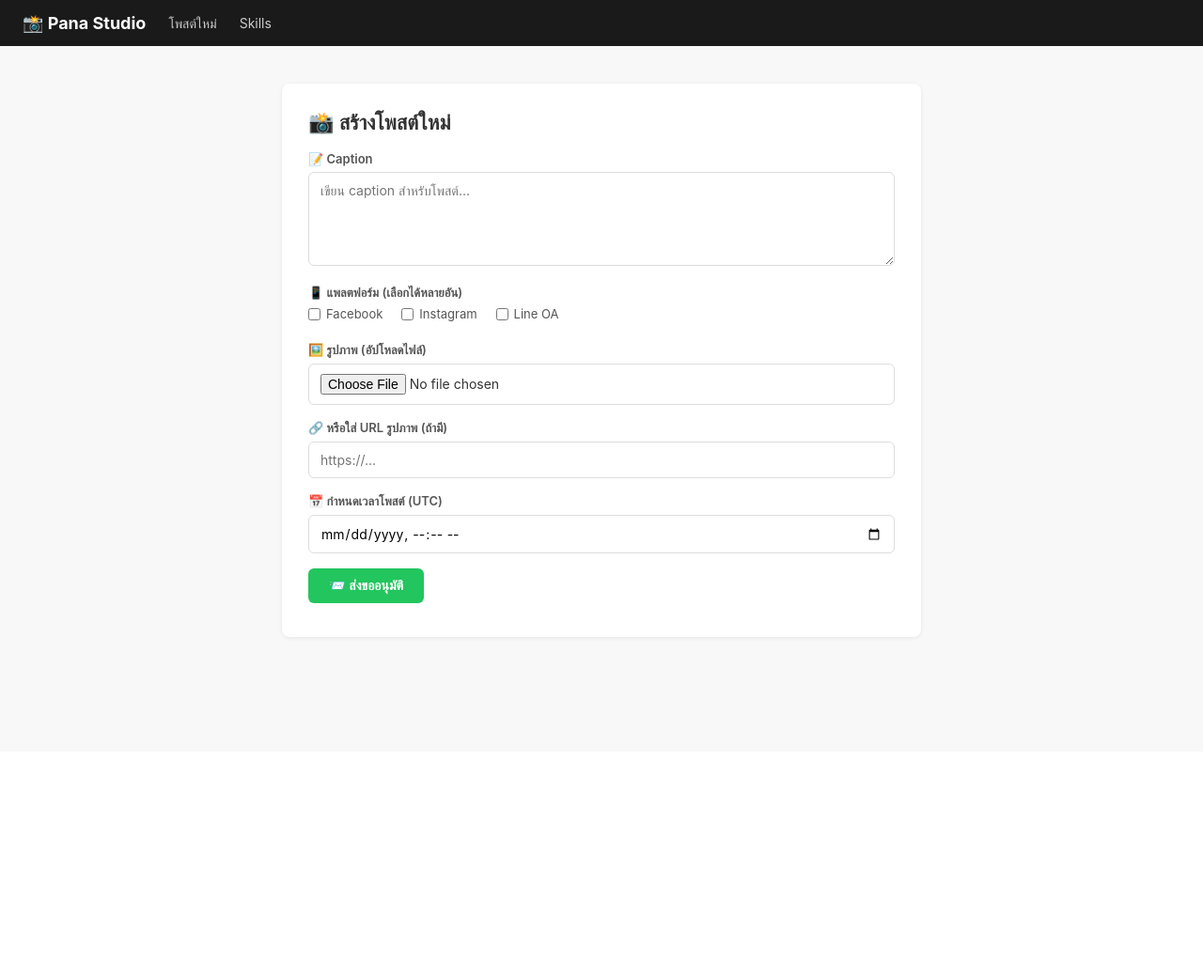
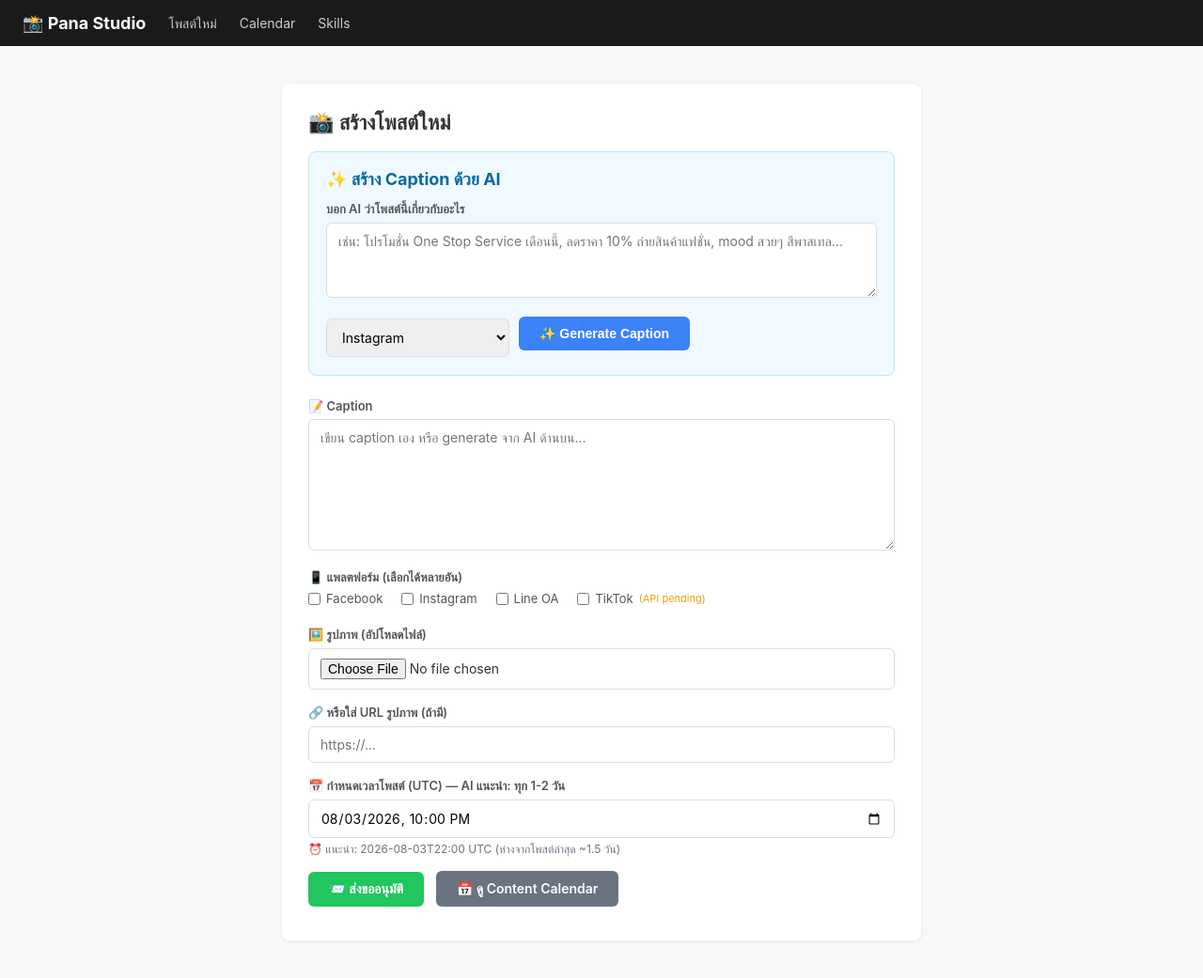
Before and after one commit to prateekmaithil19-png/pana-automation, a FastAPI app: page /post in a window 1280 px wide. Shown: the whole page at 94% size. Before the commit the page ends 680 px from the top, so only its background shows below. Run offline with FastAPI, Linux system fonts and the light colour scheme; data that the repository does not hold is empty.

Commit message:
feat: Add AI caption generator, content calendar, and next-slot auto-suggestion
- POST /post/generate-caption — AI-powered caption using Marketing Manager skill
- GET /calendar — content calendar showing upcoming posts queue with status badges
- get_next_suggested_slot() auto-fills scheduled_at (last post + 1.5 days) on the post form
- get_upcoming_posts() fetches pending/approved posts for calendar view
- TikTok added as platform option (API stub with warning log until TikTok devs approval)
- Calendar link added to nav bar

Co-Authored-By: Claude Sonnet 4.6 <noreply@anthropic.com>

```diff
--- a/database/db.py
+++ b/database/db.py
@@ -131,6 +131,47 @@ async def update_post_status(post_id: str, status: str):
         await db.commit()
 
 
+async def get_upcoming_posts() -> list[dict]:
+    import json
+    async with aiosqlite.connect(DB_PATH) as db:
+        db.row_factory = aiosqlite.Row
+        async with db.execute(
+            """SELECT * FROM scheduled_posts
+               WHERE status IN ('pending_approval','approved')
+               ORDER BY scheduled_at ASC"""
+        ) as cur:
+            rows = await cur.fetchall()
+    result = []
+    for r in rows:
+        d = dict(r)
+        d["platforms"] = json.loads(d["platforms"])
+        result.append(d)
+    return result
+
+
+async def get_next_suggested_slot(gap_days: float = 1.5) -> str:
+    """Return ISO datetime string for the next suggested post slot."""
+    from datetime import datetime, timedelta
+    async with aiosqlite.connect(DB_PATH) as db:
+        async with db.execute(
+            """SELECT MAX(scheduled_at) FROM scheduled_posts
+               WHERE status NOT IN ('rejected')"""
+        ) as cur:
+            row = await cur.fetchone()
+    last = row[0] if row and row[0] else None
+    if last:
+        try:
+            base = datetime.fromisoformat(last)
+        except ValueError:
+            base = datetime.utcnow()
+    else:
+        base = datetime.utcnow()
+    next_slot = base + timedelta(days=gap_days)
+    # Round to nearest hour for cleaner UX
+    next_slot = next_slot.replace(minute=0, second=0, microsecond=0)
+    return next_slot.strftime("%Y-%m-%dT%H:%M")
+
+
 async def get_approved_posts() -> list[dict]:
     import json
     async with aiosqlite.connect(DB_PATH) as db:
--- a/main.py
+++ b/main.py
@@ -5,12 +5,12 @@ from contextlib import asynccontextmanager
 
 import aiofiles
 from fastapi import FastAPI, Form, Request, UploadFile, File
-from fastapi.responses import FileResponse, HTMLResponse
+from fastapi.responses import FileResponse, HTMLResponse, JSONResponse
 from fastapi.staticfiles import StaticFiles
 from fastapi.templating import Jinja2Templates
 
 from approval.router import router as approval_router
-from database.db import init_db
+from database.db import init_db, get_upcoming_posts, get_next_suggested_slot
 from handlers.line_handler import router as line_router
 from handlers.meta_handler import router as meta_router
 from handlers.skills_handler import router as skills_router
@@ -18,6 +18,8 @@ from scheduler.post_scheduler import start_scheduler, stop_scheduler
 from approval.store import create_post_approval
 from notifications.email_notify import send_post_approval_email
 from notifications.line_notify import notify_post_approval
+from ai.engine import generate_reply
+from skills import build_marketing_prompt
 
 logging.basicConfig(level=logging.INFO, format="%(asctime)s %(levelname)s %(name)s %(message)s")
 logger = logging.getLogger(__name__)
@@ -53,7 +55,8 @@ async def home(request: Request):
 
 @app.get("/post", response_class=HTMLResponse)
 async def post_form(request: Request):
-    return templates.TemplateResponse("post_form.html", {"request": request})
+    next_slot = await get_next_suggested_slot()
+    return templates.TemplateResponse("post_form.html", {"request": request, "next_slot": next_slot})
 
 
 @app.post("/post", response_class=HTMLResponse)
@@ -102,14 +105,34 @@ async def submit_post(
     except Exception:
         logger.exception("Line Notify failed")
 
+    next_slot = await get_next_suggested_slot()
     return templates.TemplateResponse(
         "post_form.html",
         {
             "request": request,
             "success": True,
             "approval_id": approval_id,
+            "next_slot": next_slot,
         },
     )
+
+
+@app.post("/post/generate-caption")
+async def generate_caption(brief: str = Form(...), platform_hint: str = Form("")):
+    """AI-powered caption generator using Marketing Manager skill."""
+    task = f"""Generate a social media caption for: {brief}
+Platform: {platform_hint or 'Instagram/Facebook'}
+Requirements: match Pana Studio's post style — engaging, clean, minimal emojis, Thai or English based on brief language.
+Return ONLY the caption text + hashtags. No explanations."""
+    system = build_marketing_prompt()
+    caption = await generate_reply(task, [], system_prompt=system, max_tokens=400)
+    return JSONResponse({"caption": caption})
+
+
+@app.get("/calendar", response_class=HTMLResponse)
+async def calendar_view(request: Request):
+    posts = await get_upcoming_posts()
+    return templates.TemplateResponse("calendar.html", {"request": request, "posts": posts})
 
 
 @app.get("/health")
--- a/scheduler/post_scheduler.py
+++ b/scheduler/post_scheduler.py
@@ -123,6 +123,11 @@ async def publish_approved_posts():
                     await _post_to_instagram(caption, image_url)
                 elif platform == "line":
                     await _post_to_line_oa(caption, image_url)
+                elif platform == "tiktok":
+                    logger.warning(
+                        "TikTok platform selected but TikTok Content Posting API not yet configured. "
+                        "Apply at developers.tiktok.com to enable auto-posting."
+                    )
             except Exception as exc:
                 logger.exception("Failed to post to %s: %s", platform, exc)
                 errors.append(platform)
--- a/templates/base.html
+++ b/templates/base.html
@@ -67,6 +67,7 @@
 <nav>
   <a class="brand" href="/">📸 Pana Studio</a>
   <a href="/post">โพสต์ใหม่</a>
+  <a href="/calendar">Calendar</a>
   <a href="/skills">Skills</a>
 </nav>
 <div class="container">
--- a/templates/post_form.html
+++ b/templates/post_form.html
@@ -6,32 +6,87 @@
 
   {% if success %}
   <div class="alert-success">
-    ✅ ส่งคำขออนุมัติเรียบร้อยแล้วค่ะ! ระบบส่ง email และ Line Notify ให้ admin แล้ว<br>
+    ✅ ส่งคำขออนุมัติเรียบร้อยแล้วค่ะ! Admin จะได้รับ email + Line Notify<br>
     <small>Approval ID: {{ approval_id }}</small>
   </div>
   {% endif %}
 
+  <!-- AI Caption Generator -->
+  <div style="background:#f0f9ff;border:1px solid #bae6fd;border-radius:8px;padding:18px;margin-bottom:24px;">
+    <h2 style="color:#0369a1;margin-bottom:12px;">✨ สร้าง Caption ด้วย AI</h2>
+    <label>บอก AI ว่าโพสต์นี้เกี่ยวกับอะไร</label>
+    <textarea id="brief" placeholder="เช่น: โปรโมชั่น One Stop Service เดือนนี้, ลดราคา 10% ถ่ายสินค้าแฟชั่น, mood สวยๆ สีพาสเทล..." style="min-height:80px;"></textarea>
+    <div style="display:flex;gap:10px;align-items:center;flex-wrap:wrap;">
+      <select id="platform_hint" style="width:auto;margin-bottom:0;">
+        <option value="Instagram">Instagram</option>
+        <option value="Facebook">Facebook</option>
+        <option value="Line OA">Line OA</option>
+        <option value="TikTok">TikTok</option>
+        <option value="Instagram/Facebook">Instagram + Facebook</option>
+      </select>
+      <button type="button" onclick="generateCaption()" class="btn btn-blue" id="genBtn">✨ Generate Caption</button>
+      <span id="genStatus" style="font-size:13px;color:#6b7280;"></span>
+    </div>
+  </div>
+
+  <!-- Post Form -->
   <form method="post" enctype="multipart/form-data">
     <label>📝 Caption</label>
-    <textarea name="caption" placeholder="เขียน caption สำหรับโพสต์..." required></textarea>
+    <textarea name="caption" id="captionField" placeholder="เขียน caption เอง หรือ generate จาก AI ด้านบน..." required style="min-height:140px;"></textarea>
 
     <label>📱 แพลตฟอร์ม (เลือกได้หลายอัน)</label>
     <div class="checkboxes">
       <label><input type="checkbox" name="platforms" value="facebook"> Facebook</label>
       <label><input type="checkbox" name="platforms" value="instagram"> Instagram</label>
       <label><input type="checkbox" name="platforms" value="line"> Line OA</label>
+      <label><input type="checkbox" name="platforms" value="tiktok"> TikTok <span style="font-size:11px;color:#f59e0b;">(API pending)</span></label>
     </div>
 
     <label>🖼️ รูปภาพ (อัปโหลดไฟล์)</label>
-    <input type="file" name="image_file" accept="image/*">
+    <input type="file" name="image_file" accept="image/*,video/*">
 
     <label>🔗 หรือใส่ URL รูปภาพ (ถ้ามี)</label>
     <input type="url" name="image_url" placeholder="https://...">
 
-    <label>📅 กำหนดเวลาโพสต์ (UTC)</label>
-    <input type="datetime-local" name="scheduled_at" required>
+    <label>📅 กำหนดเวลาโพสต์ (UTC) — AI แนะนำ: ทุก 1-2 วัน</label>
+    <input type="datetime-local" name="scheduled_at" id="scheduledAt" value="{{ next_slot }}" required>
+    <p style="font-size:12px;color:#6b7280;margin-top:-12px;margin-bottom:16px;">
+      ⏰ แนะนำ: {{ next_slot }} UTC (ห่างจากโพสต์ล่าสุด ~1.5 วัน)
+    </p>
 
     <button type="submit" class="btn btn-green">📨 ส่งขออนุมัติ</button>
+    <a href="/calendar" class="btn btn-gray">📅 ดู Content Calendar</a>
   </form>
 </div>
+
+<script>
+async function generateCaption() {
+  const brief = document.getElementById('brief').value.trim();
+  if (!brief) { alert('กรุณากรอกรายละเอียดก่อนนะคะ'); return; }
+
+  const btn = document.getElementById('genBtn');
+  const status = document.getElementById('genStatus');
+  btn.disabled = true;
+  btn.textContent = '⏳ กำลังสร้าง...';
+  status.textContent = '';
+
+  try {
+    const fd = new FormData();
+    fd.append('brief', brief);
+    fd.append('platform_hint', document.getElementById('platform_hint').value);
+    const res = await fetch('/post/generate-caption', { method: 'POST', body: fd });
+    if (!res.ok) throw new Error('API error ' + res.status);
+    const data = await res.json();
+    document.getElementById('captionField').value = data.caption;
+    status.textContent = '✅ Caption พร้อมแล้ว — แก้ไขได้ก่อนส่ง';
+    status.style.color = '#16a34a';
+  } catch (e) {
+    status.textContent = '❌ Error: ' + e.message;
+    status.style.color = '#dc2626';
+  } finally {
+    btn.disabled = false;
+    btn.textContent = '✨ Generate Caption';
+  }
+}
+</script>
 {% endblock %}
```
Also changed, not shown: templates/calendar.html (added, +83 -0 lines).
